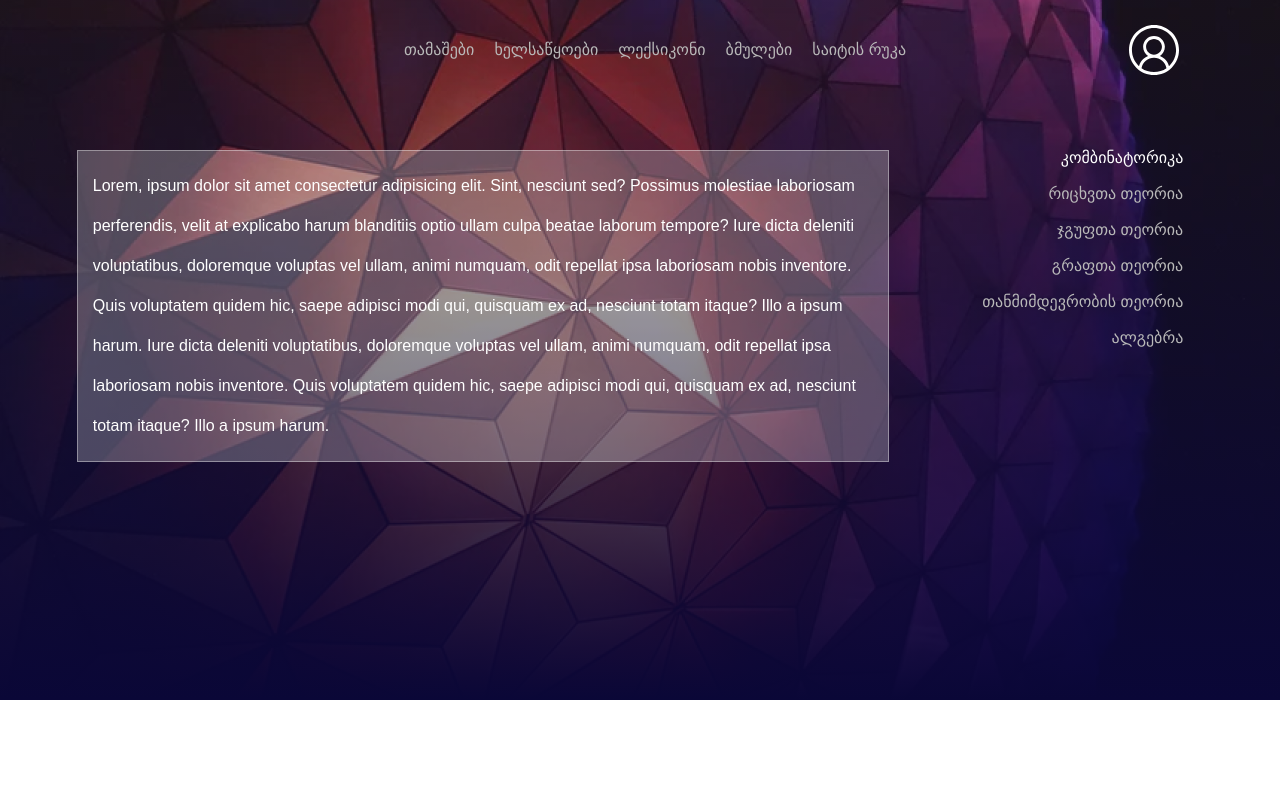
After one commit to davidunilab/davidunilab.wwm, a PHP site: page /structure.html in a window 1280 px wide. The commit adds this page. Run offline with PHP 8.4, Linux system fonts and the light colour scheme; some web fonts are replaced.

Commit message:
added structure page basics

```diff
--- a/css/style.css
+++ b/css/style.css
@@ -1,3 +1,6 @@
+/* RESET */
+/* MAIN */
+/* STRUCTURE */
 /* http://meyerweb.com/eric/tools/css/reset/
    v2.0 | 20110126
    License: none (public domain)
@@ -49,14 +52,18 @@ table {
   position: relative;
 }
 
+.active {
+  color: white !important;
+}
+
 body {
   font-family: "BPG Glaho Bold", sans-serif;
 }
 
 .background {
   position: relative;
-  background-image: -webkit-gradient(linear, left top, left bottom, from(rgba(70, 50, 80, 0.3)), to(#0a0737)), url(https://images.unsplash.com/photo-1518066000714-58c45f1a2c0a?ixid=MnwxMjA3fDB8MHxwaG90by1wYWdlfHx8fGVufDB8fHx8&ixlib=rb-1.2.1&auto=format&fit=crop&w=1050&q=80);
-  background-image: linear-gradient(to bottom, rgba(70, 50, 80, 0.3), #0a0737), url(https://images.unsplash.com/photo-1518066000714-58c45f1a2c0a?ixid=MnwxMjA3fDB8MHxwaG90by1wYWdlfHx8fGVufDB8fHx8&ixlib=rb-1.2.1&auto=format&fit=crop&w=1050&q=80);
+  background-image: -webkit-gradient(linear, left top, left bottom, from(rgba(70, 50, 80, 0.3)), to(#0a0737)), url(/images/main_background.png);
+  background-image: linear-gradient(to bottom, rgba(70, 50, 80, 0.3), #0a0737), url(/images/main_background.png);
   background-size: cover;
   width: 100%;
   height: 700px;
@@ -91,7 +98,7 @@ header nav ul li {
 }
 
 header nav ul li a {
-  color: white;
+  color: #b9b9b9;
 }
 
 header nav .profile {
@@ -106,7 +113,7 @@ header .site_name {
   right: 50%;
   -webkit-transform: translate(50%, -50%);
           transform: translate(50%, -50%);
-  color: white;
+  color: #b9b9b9;
   text-align: center;
   line-height: 150px;
   width: 550px;
@@ -145,9 +152,46 @@ header .site_name {
 }
 
 .portals div a {
-  color: white;
+  color: #b9b9b9;
   text-decoration: none;
   font-size: 30px;
   letter-spacing: 5px;
 }
+
+#structure .background {
+  position: absolute;
+  background-image: -webkit-gradient(linear, left top, left bottom, from(rgba(70, 50, 80, 0.3)), to(#0a0737)), url(/images/srtucture_background.png);
+  background-image: linear-gradient(to bottom, rgba(70, 50, 80, 0.3), #0a0737), url(/images/srtucture_background.png);
+}
+
+#structure section .container {
+  display: -webkit-box;
+  display: -ms-flexbox;
+  display: flex;
+  -ms-flex-pack: distribute;
+      justify-content: space-around;
+  position: relative;
+  top: 150px;
+  padding: 0 40px;
+}
+
+#structure section .container div {
+  padding: 0 20px;
+}
+
+#structure section .container .notes {
+  background-color: rgba(255, 255, 255, 0.247);
+  padding: 15px;
+  max-width: 65%;
+  color: white;
+  line-height: 40px;
+  border: 1px solid rgba(255, 255, 255, 0.384);
+}
+
+#structure section .container li {
+  color: #b9b9b9;
+  z-index: 33;
+  padding-bottom: 20px;
+  text-align: right;
+}
 /*# sourceMappingURL=style.css.map */
--- /dev/null
+++ b/scss/_main.scss
@@ -0,0 +1,83 @@
+
+.container {
+    max-width: 1440px;
+    margin: 0 auto;
+    position: relative;
+  }
+
+.active {
+  color:$active !important;
+}
+body{
+  font-family: "BPG Glaho Bold", sans-serif;
+}
+  .background {
+    position: relative;
+    background-image: linear-gradient(
+        to bottom,
+        $gradientStart,
+        $gradientEnd
+      ),
+      url(/images/main_background.png);
+    background-size: cover;
+    width: 100%;
+    height: 700px;
+  }
+  header {
+    z-index: 21;
+    nav {
+      position: absolute;
+      top: 0;
+      width: 100%;
+      display: flex;
+      align-items: center;
+      justify-content: space-around;
+      ul {
+        display: flex;
+        li {
+          margin-right: 20px;
+          a {
+            color: $white;
+          }
+        }
+      }
+      .profile {
+        width: 50px;
+      }
+    }
+    .site_name {
+      font-size: 72px;
+      letter-spacing: 12px;
+      position: absolute;
+      top: 50%;
+      right: 50%;
+      transform: translate(50%, -50%);
+      color: $white;
+      text-align: center;
+      line-height: 150px;
+      width: 550px;
+    }
+  }
+
+  .portals{
+    display: flex;
+    justify-content: space-evenly;
+    min-height:400px;
+    background-color: $gradientEnd;
+    padding-bottom: 150px;
+    div{
+      display: flex;
+      justify-content: center;
+      align-items: center;
+      flex-direction: column;
+      img{
+        width:100%;
+      }
+      a{
+        color:$white;
+        text-decoration: none;
+        font-size: 30px;
+        letter-spacing: 5px;
+      }
+    }
+  }
--- /dev/null
+++ b/scss/_structure.scss
@@ -0,0 +1,39 @@
+#structure{
+    .background {
+      position: absolute;
+      background-image: linear-gradient(
+          to bottom,
+          $gradientStart,
+          $gradientEnd
+        ),
+        url(/images/srtucture_background.png);
+    }
+
+    section .container{
+      display: flex;
+      justify-content: space-around;
+      position: relative;
+      top: 150px;
+      padding: 0 40px;
+      div{
+        padding: 0 20px;
+      }
+      .notes{
+        background-color: rgba(255, 255, 255, 0.247);
+        padding:15px;
+        max-width: 65%;
+        color:white;
+        line-height: 40px;
+        // filter:blur(4px);
+        border:1px solid rgba(255, 255, 255, 0.384);
+      }
+
+        li{
+          color:$white;
+          z-index: 33;
+          padding-bottom: 20px;
+          text-align: right;
+        }
+    }
+
+  }
--- a/scss/_vars.scss
+++ b/scss/_vars.scss
@@ -1,3 +1,4 @@
-$white: white;
+$active:white;
+$white: rgb(185, 185, 185);
 $gradientStart:rgba(70, 50, 80, 0.3);
 $gradientEnd: rgba(10, 7, 55, 1);
--- a/scss/style.scss
+++ b/scss/style.scss
@@ -1,80 +1,8 @@
+/* RESET */
+/* MAIN */
+/* STRUCTURE */
+
 @import "./vars";
 @import "./reset";
-.container {
-    max-width: 1440px;
-    margin: 0 auto;
-    position: relative;
-  }
-body{
-  font-family: "BPG Glaho Bold", sans-serif;
-}
-  .background {
-    position: relative;
-    background-image: linear-gradient(
-        to bottom,
-        $gradientStart,
-        $gradientEnd
-      ),
-      url(https://images.unsplash.com/photo-1518066000714-58c45f1a2c0a?ixid=MnwxMjA3fDB8MHxwaG90by1wYWdlfHx8fGVufDB8fHx8&ixlib=rb-1.2.1&auto=format&fit=crop&w=1050&q=80);
-    background-size: cover;
-    width: 100%;
-    height: 700px;
-  }
-  header {
-    z-index: 21;
-    nav {
-      position: absolute;
-      top: 0;
-      width: 100%;
-      display: flex;
-      align-items: center;
-      justify-content: space-around;
-      ul {
-        display: flex;
-        li {
-          margin-right: 20px;
-          a {
-            color: $white;
-          }
-        }
-      }
-      .profile {
-        width: 50px;
-      }
-    }
-    .site_name {
-      font-size: 72px;
-      letter-spacing: 12px;
-      position: absolute;
-      top: 50%;
-      right: 50%;
-      transform: translate(50%, -50%);
-      color: $white;
-      text-align: center;
-      line-height: 150px;
-      width: 550px;
-    }
-  }
-
-  .portals{
-    display: flex;
-    justify-content: space-evenly;
-    min-height:400px;
-    background-color: $gradientEnd;
-    padding-bottom: 150px;
-    div{
-      display: flex;
-      justify-content: center;
-      align-items: center;
-      flex-direction: column;
-      img{
-        width:100%;
-      }
-      a{
-        color:$white;
-        text-decoration: none;
-        font-size: 30px;
-        letter-spacing: 5px;
-      }
-    }
-  }
+@import "./main";
+@import "./structure";
--- /dev/null
+++ b/structure.html
@@ -0,0 +1,90 @@
+<html lang="en">
+
+<head>
+  <meta charset="UTF-8">
+  <meta http-equiv="X-UA-Compatible"
+    content="IE=edge">
+  <meta name="viewport"
+    content="width=device-width, initial-scale=1.0">
+  <title>Wonder Wonder Of Mathematics</title>
+  <link rel="stylesheet" href="css/style.css">
+  <link rel="stylesheet"
+    href="//cdn.web-fonts.ge/fonts/bpg-glaho-bold/css/bpg-glaho-bold.min.css">
+</head>
+
+<body>
+  <div id="structure">
+    <header>
+      <div class='container'>
+        <div class='background'></div>
+        <nav>
+          <div class='logo'>
+            <svg height='100' width='100'>
+              <text>WWM</text>
+            </svg>
+          </div>
+          <ul>
+            <li>
+              <a>თამაშები</a>
+            </li>
+            <li>
+              <a>ხელსაწყოები</a>
+            </li>
+            <li>
+              <a>ლექსიკონი</a>
+            </li>
+            <li>
+              <a>ბმულები</a>
+            </li>
+            <li>
+              <a>საიტის რუკა</a>
+            </li>
+          </ul>
+          <img class='profile'
+            src='images/profile.svg'>
+        </nav>
+
+      </div>
+    </header>
+
+    <section>
+      <div class="container">
+        <div class="notes">
+          <p>Lorem, ipsum dolor sit amet
+            consectetur adipisicing elit. Sint,
+            nesciunt sed? Possimus molestiae
+            laboriosam perferendis, velit at
+            explicabo harum blanditiis optio ullam
+            culpa beatae laborum tempore? Iure
+            dicta deleniti voluptatibus,
+            doloremque voluptas vel ullam, animi
+            numquam, odit repellat ipsa laboriosam
+            nobis inventore. Quis voluptatem
+            quidem hic, saepe adipisci modi qui,
+            quisquam ex ad, nesciunt totam itaque?
+            Illo a ipsum harum. Iure
+            dicta deleniti voluptatibus,
+            doloremque voluptas vel ullam, animi
+            numquam, odit repellat ipsa laboriosam
+            nobis inventore. Quis voluptatem
+            quidem hic, saepe adipisci modi qui,
+            quisquam ex ad, nesciunt totam itaque?
+            Illo a ipsum harum.</p>
+        </div>
+        <div class="side-nav">
+          <ul>
+            <li class="active">კომბინატორიკა</li>
+            <li>რიცხვთა თეორია</li>
+            <li>ჯგუფთა თეორია</li>
+            <li>გრაფთა თეორია</li>
+            <li>თანმიმდევრობის თეორია</li>
+            <li>ალგებრა</li>
+          </ul>
+
+        </div>
+      </div>
+    </section>
+  </div>
+</body>
+
+</html>
```
Also changed, not shown: change.html (added, +53 -0 lines), space.html (added, +53 -0 lines), images/main_background.png (added), images/srtucture_background.png (added), 1 other file.
